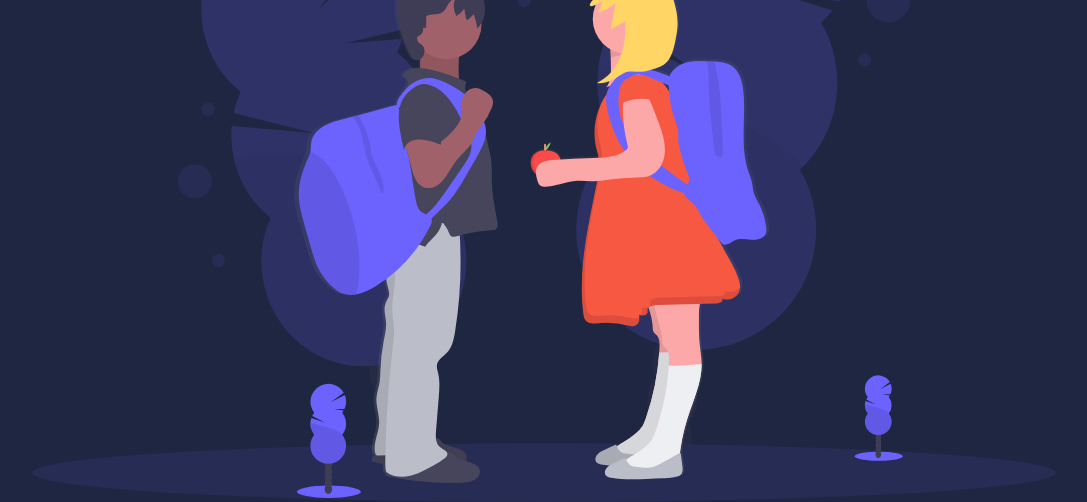
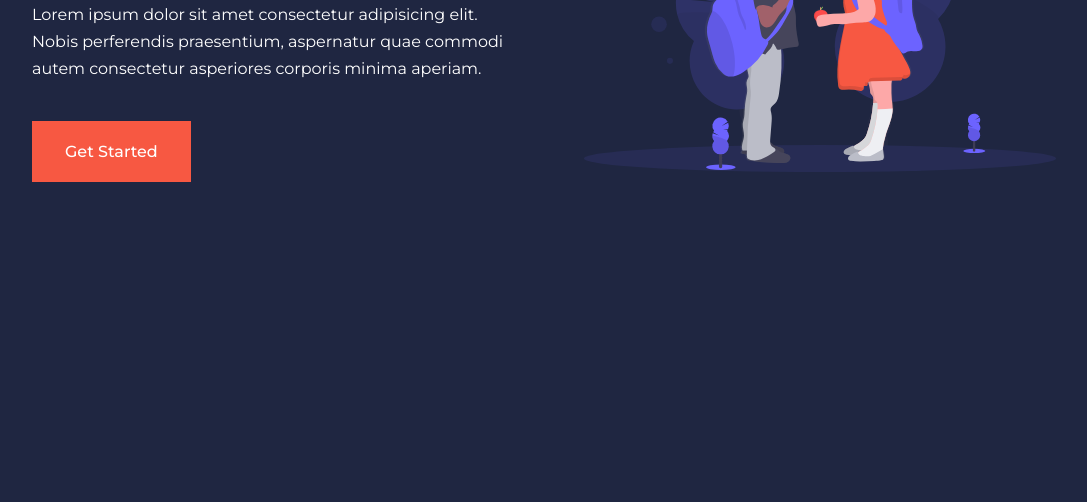
Before and after one commit to nagoudinada/Multipage-EducationShool-Website, a plain HTML site: page index.html in a window 1280 px wide. Shown: the part 346-848 px from the top of the page, without its empty margins (96-1183 px from the left). After the commit the page ends 800 px from the top, so only its background shows below. Drawn offline with nearby package versions, Linux system fonts and the light colour scheme.

Commit message:
header css

```diff
--- a/css/style.css
+++ b/css/style.css
@@ -134,3 +134,40 @@ nav button{
 .nav__menu a:hover {
     color: var(--color-bg2);
 }
+
+/*.header__container {
+    display: flex;
+    flex-direction: row;
+    justify-content: space-between;
+    align-items: center;
+    top:50%;
+}
+
+.header__left {
+    display: flex;
+    flex-direction: column;
+    justify-content: space-between;
+    gap: 4rem;
+}*/
+
+/* ===================================== HEADER =====================================*/
+
+header {
+    position: relative;
+    top: 5rem;
+    overflow: hidden;
+    height: 70vh;
+    margin-bottom: 5rem;
+}
+
+.header__container {
+    display: grid;
+    grid-template-columns: 1fr 1fr;
+    align-items: center;
+    gap: 5rem;
+    height: 100%;
+}
+
+.header__left p{
+    margin: 1rem 0 2.4rem;
+}
```
Also changed, not shown: index.html (+1 -1 lines).
